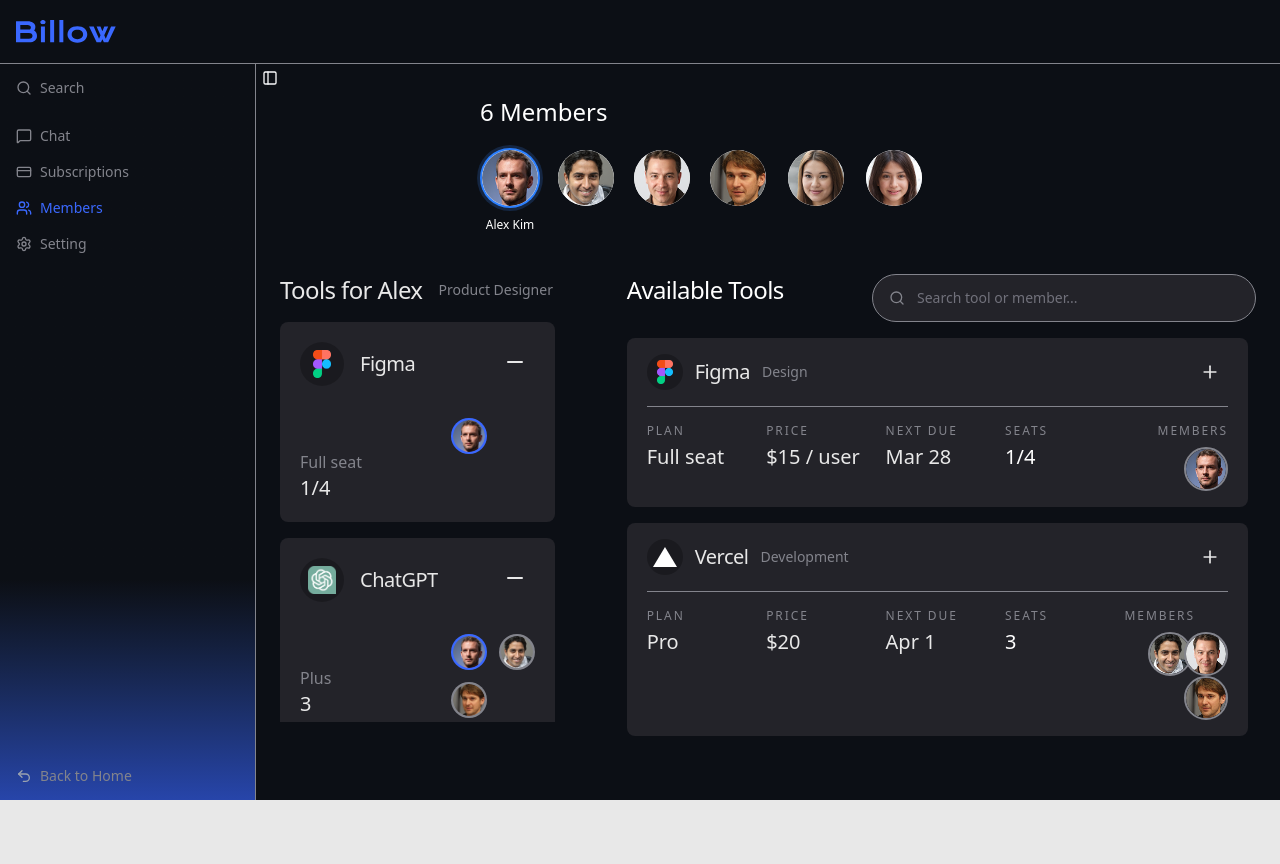
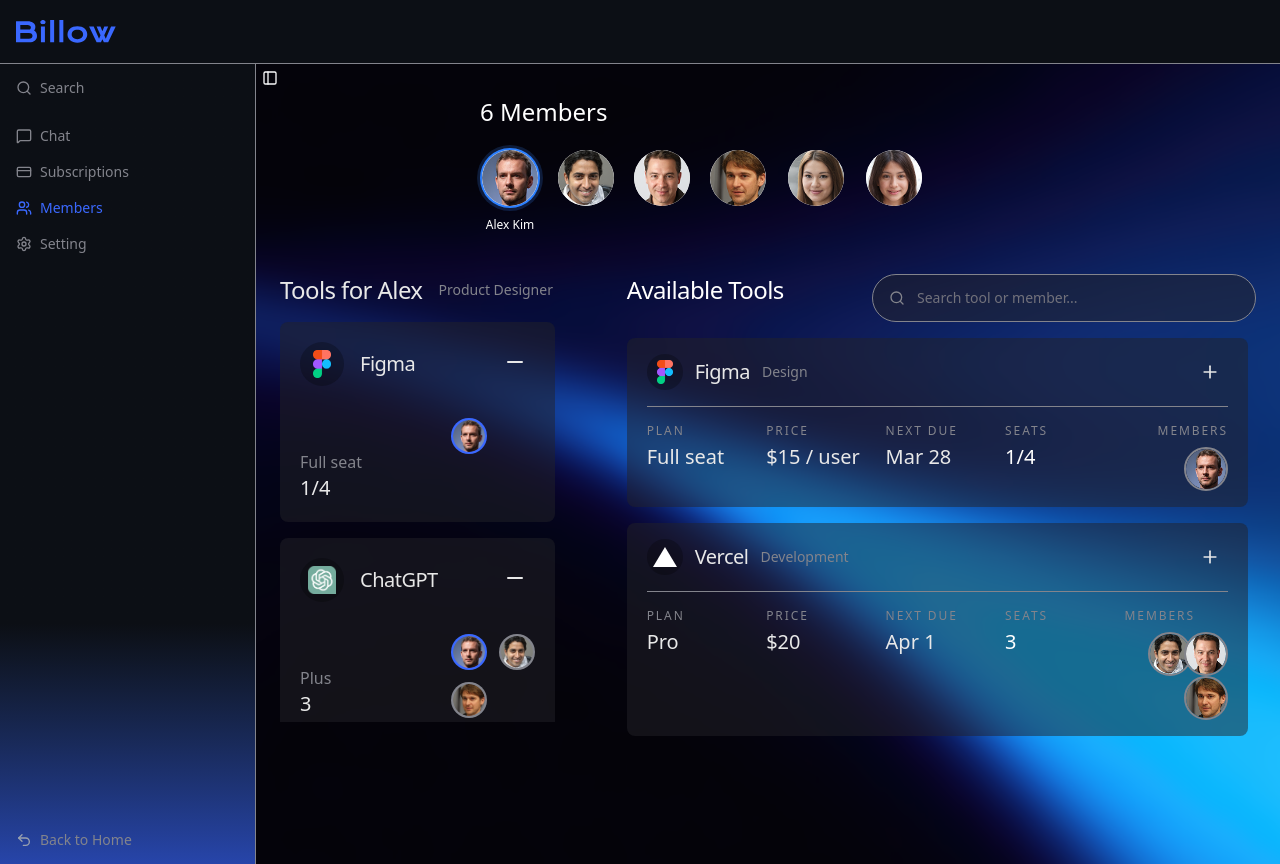
Before and after one commit to taka0330ko/billow, a Next.js app: page /app/members in a window 1280 px wide. Before the commit the page ends 800 px from the top, so only its background shows below. Built offline with nearby package versions, Linux system fonts and the light colour scheme.

Commit message:
style:add bg

```diff
--- a/app/app/(w)/chat/page.tsx
+++ b/app/app/(w)/chat/page.tsx
@@ -52,7 +52,7 @@
 
     return (
 
-        <div className="flex min-h-full flex-col items-center justify-center px-6 py-10">
+        <div className="flex min-h-full flex-col items-center justify-center px-6 py-10 bg-workspace">
             <div className="flex p-6 items-end justify-between w-full max-w-160">
                 <h1 className="text-gray-300 text-4xl">Hi, Alex</h1>
                 <p className="text-gray-300">Burst creative group</p>
--- a/app/app/(w)/members/page.tsx
+++ b/app/app/(w)/members/page.tsx
@@ -11,7 +11,7 @@
     const [selectedMember, setSelectedMember] = useState(members[0]);
 
     return (
-    <div>
+    <div  className="bg-workspace">
         <div>
             <MembersList
               selectedMemberId={selectedMember.id}
--- a/app/app/(w)/subscriptions/page.tsx
+++ b/app/app/(w)/subscriptions/page.tsx
@@ -22,7 +22,7 @@
   const [selectedSubscriptions, setSelectedSubscriptions] = useState<Subscription[]>([]);
 
   return (
-    <section className="min-h-full bg-background px-6 py-8">
+    <section className="min-h-full bg-workspace px-6 py-8">
       <div className="flex flex-col lg:grid lg:grid-cols-5 gap-4">
         <div className="flex w-full max-w-xl flex-col gap-4 mx-auto cols-start-1 col-span-3">
           <CalenderHeader
--- a/app/globals.css
+++ b/app/globals.css
@@ -37,7 +37,7 @@
   --gray-50-alpha-50: oklch(0.931 0 0 / 50%);
   --gray-100-alpha-50: oklch(0.8121 0.0055 286.28 / 50%);
   --gray-500-alpha-50: oklch(0.3978 0.0201 281.67 / 50%);
-  --gray-600-alpha-30: oklch(0.3524 0.0172 285.48 / 30%);
+  --gray-800-alpha-50: oklch(0.2587 0.0112 285.59 / 50%);
 
   /* Brand blue palette */
   --blue-100: oklch(0.8531 0.0721 270.97);
@@ -65,7 +65,7 @@
   /* Surface colors */
   --color-background: var(--black);
   --color-lp-background: var(--gray-50);
-  --color-card: var(--gray-800);
+  --color-card: var(--gray-800-alpha-50);
   --color-quick-action: var(--gray-800);
 
   /* Interactive / state colors */
@@ -121,6 +121,12 @@
       var(--blue-700) 100%
     );
   }
+  .bg-workspace {
+    background-image: url("/images/billow-bg.png");
+    background-size: cover;
+    background-position: center;
+    min-height: 100vh;
+  }
 }
 
 @layer components {
--- a/components/ui/member/MembersList.tsx
+++ b/components/ui/member/MembersList.tsx
@@ -12,7 +12,7 @@
 
 function MembersList({ selectedMemberId, onSelectMember }: MembersListProps) {
   return (
-    <section className="min-h-full bg-background px-6 py-8">
+    <section className="min-h-full px-6 py-8">
       <div className="mx-auto flex w-full max-w-xl flex-col gap-4">
         <h2 className="text-2xl text-white">{members.length} Members</h2>
         <div className="flex flex-wrap gap-4">
```
Also changed, not shown: public/images/billow-bg.png (added).
